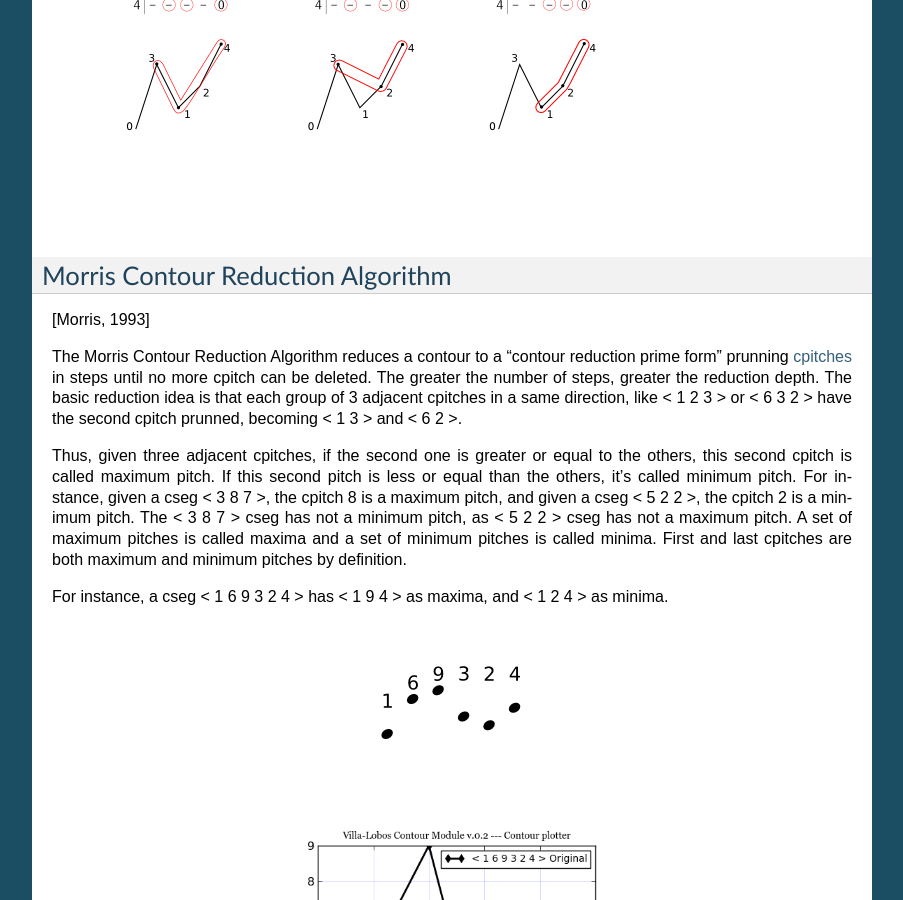
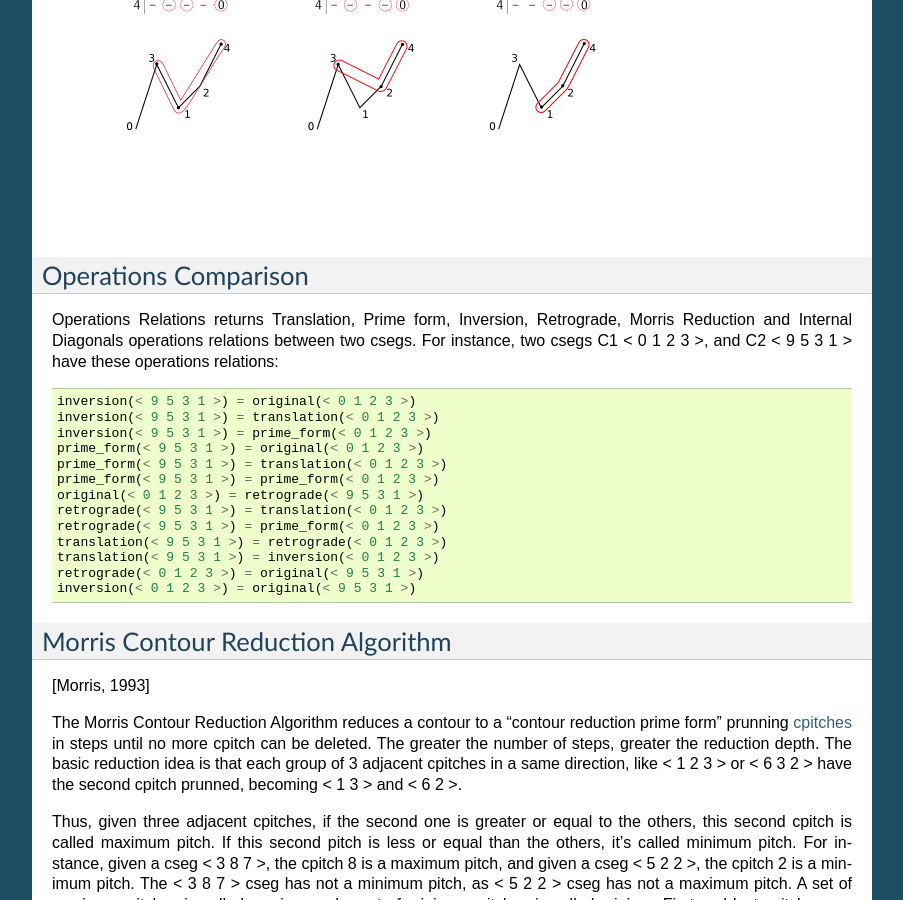
Before and after one commit to msampaio/musicontour, a Sphinx documentation site: the page built from doc/contour-operations.rst, in a window 1280 px wide and 900 px high, scrolled down 11149 px. Shown: the whole window, without its empty margins (198-1101 px from the left). Built offline with Sphinx 7.4.7, drawn with Linux system fonts in a browser that asks for light colours; formulas are drawn with MathJax 3; some of the changed text lies outside the part shown.

Commit message:
Inserts text about Operations relations tool

```diff
--- a/doc/contour-operations.rst
+++ b/doc/contour-operations.rst
@@ -460,6 +460,28 @@ csubsegs with cardinality 3 (see figure below).
 
 .. figure:: figs/cemb.png
 
+Operations Comparison
+---------------------
+
+Operations Relations returns Translation, Prime form, Inversion,
+Retrograde, Morris Reduction and Internal Diagonals operations
+relations between two csegs. For instance, two csegs C1 < 0 1 2 3 >,
+and C2 < 9 5 3 1 > have these operations relations::
+
+           inversion(< 9 5 3 1 >) = original(< 0 1 2 3 >)
+           inversion(< 9 5 3 1 >) = translation(< 0 1 2 3 >)
+           inversion(< 9 5 3 1 >) = prime_form(< 0 1 2 3 >)
+           prime_form(< 9 5 3 1 >) = original(< 0 1 2 3 >)
+           prime_form(< 9 5 3 1 >) = translation(< 0 1 2 3 >)
+           prime_form(< 9 5 3 1 >) = prime_form(< 0 1 2 3 >)
+           original(< 0 1 2 3 >) = retrograde(< 9 5 3 1 >)
+           retrograde(< 9 5 3 1 >) = translation(< 0 1 2 3 >)
+           retrograde(< 9 5 3 1 >) = prime_form(< 0 1 2 3 >)
+           translation(< 9 5 3 1 >) = retrograde(< 0 1 2 3 >)
+           translation(< 9 5 3 1 >) = inversion(< 0 1 2 3 >)
+           retrograde(< 0 1 2 3 >) = original(< 9 5 3 1 >)
+           inversion(< 0 1 2 3 >) = original(< 9 5 3 1 >)
+
 Morris Contour Reduction Algorithm
 ----------------------------------
 
```
